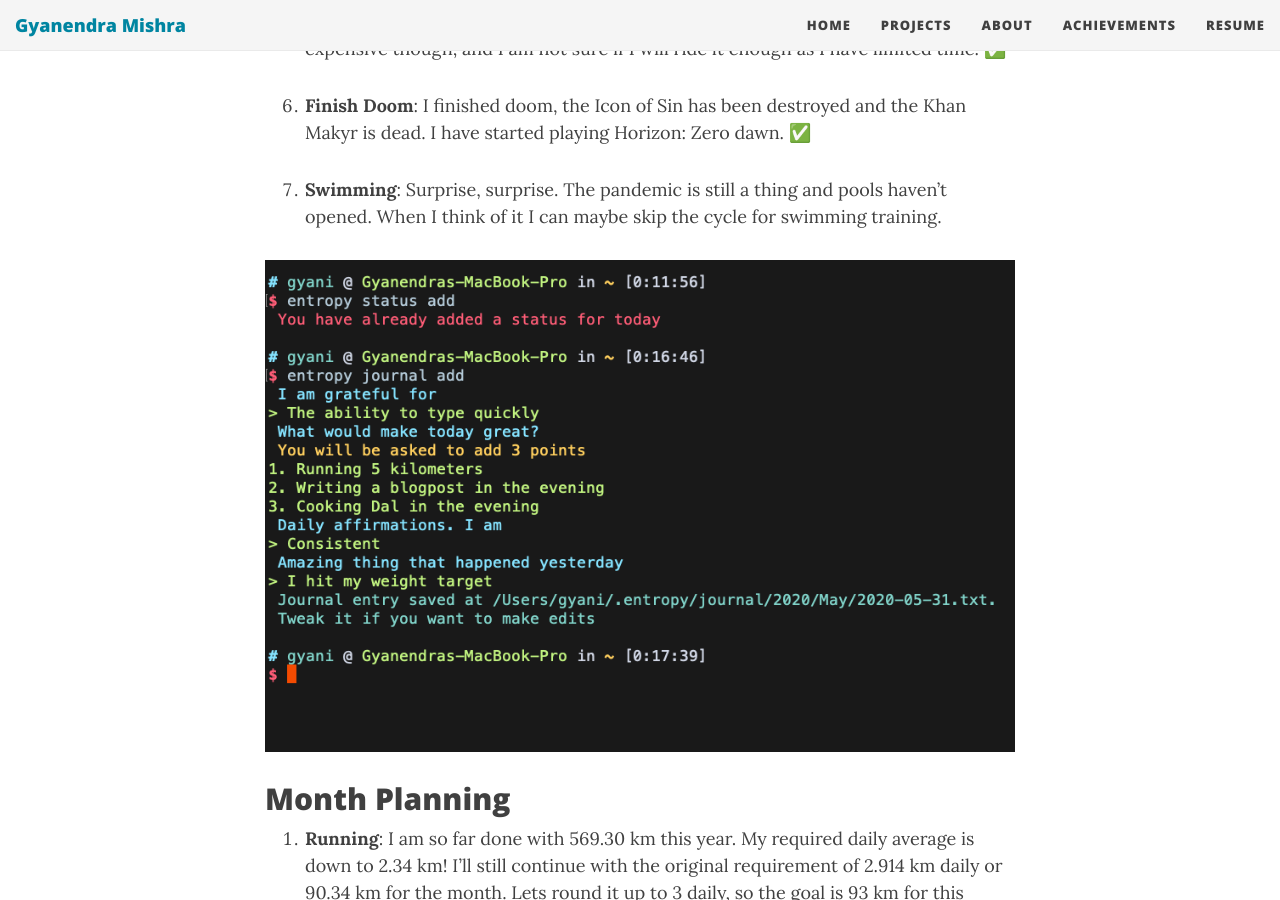
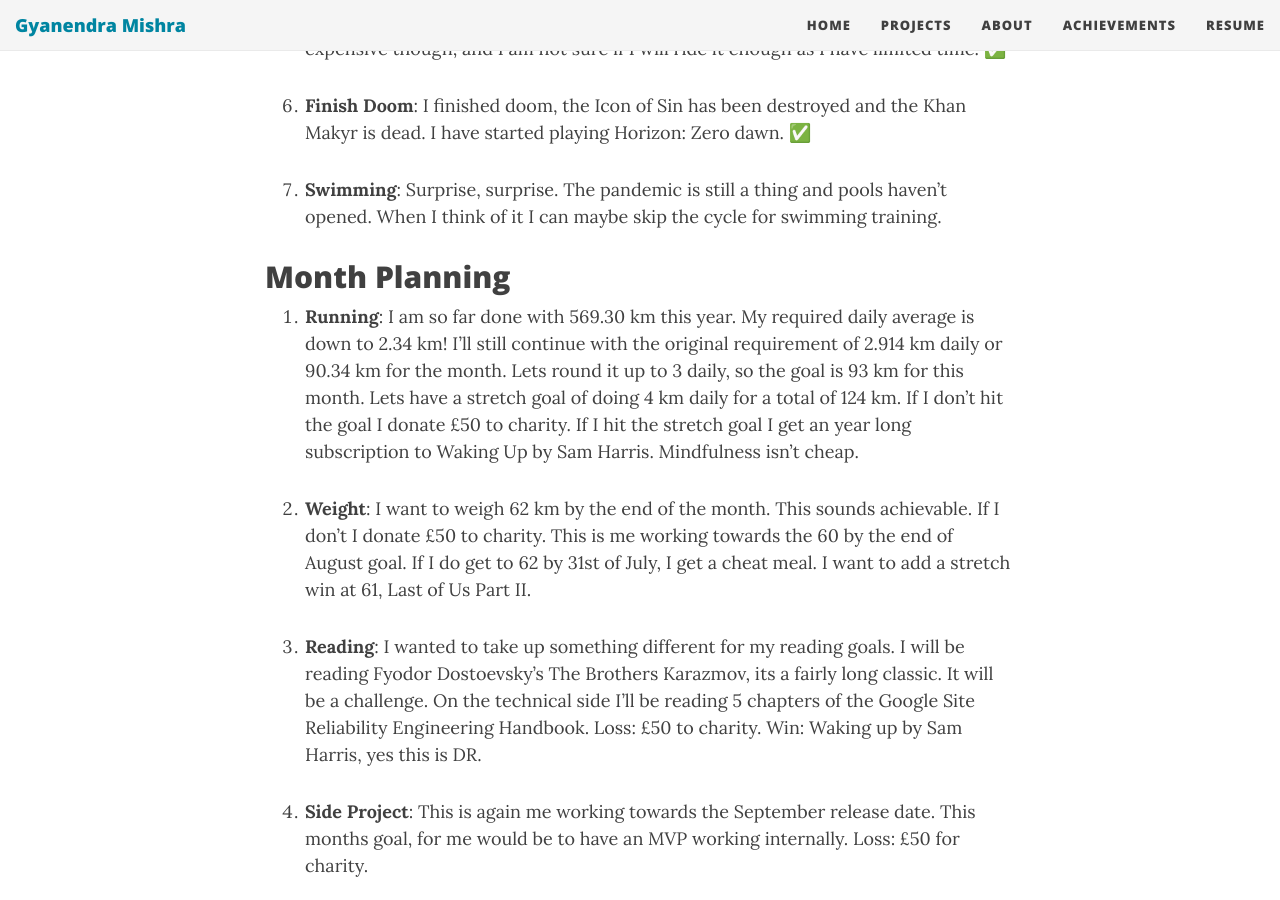
Before and after one commit to h4ck3rk3y/h4ck3rk3y.github.io, a Jekyll site: the page built from _posts/2020-06-30-july.md, in a window 1280 px wide and 900 px high, scrolled down 873 px. Built offline with Jekyll 4.4.1, drawn with Linux system fonts in a browser that asks for light colours; nearby versions of some CDN libraries; comment, search, counter and statistics services are not loaded.

Commit message:
remove unused image

```diff
--- a/_posts/2020-06-30-july.md
+++ b/_posts/2020-06-30-july.md
@@ -25,7 +25,6 @@ June was fine! Ran 29 out of 30 days but met my goal and my stretch goal. NTC wa
 
 8. **Swimming**: Surprise, surprise. The pandemic is still a thing and pools haven't opened. When I think of it I can maybe skip the cycle for swimming training.
 
-![proof](/img/blog/june.png)
 
 ## Month Planning
 
```
